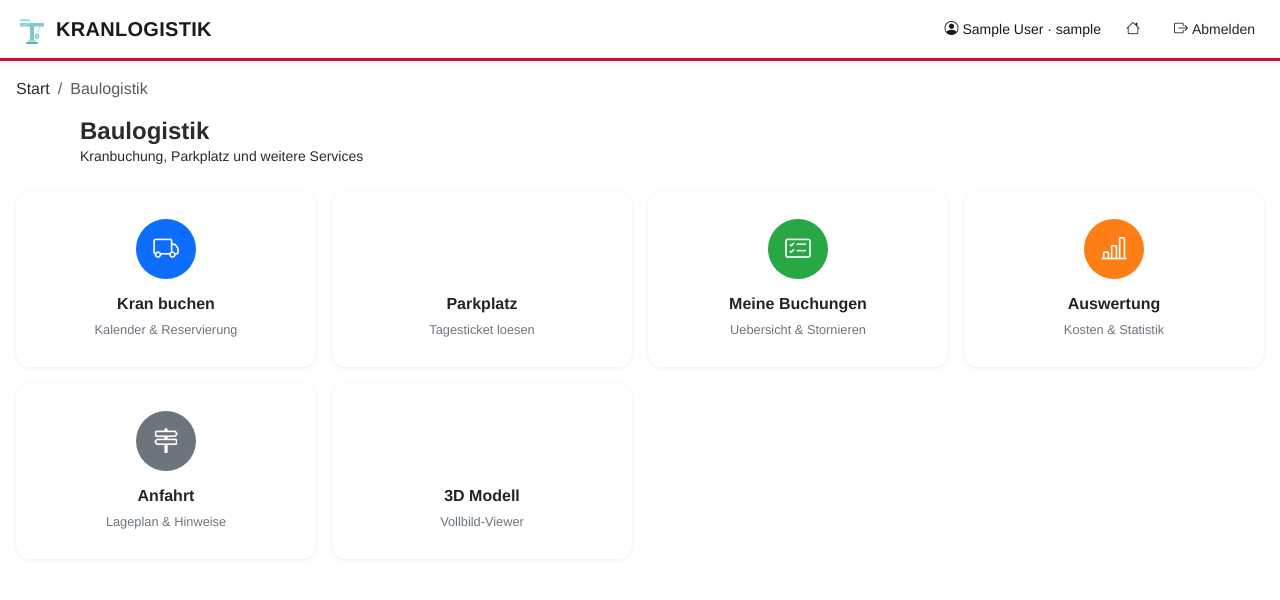
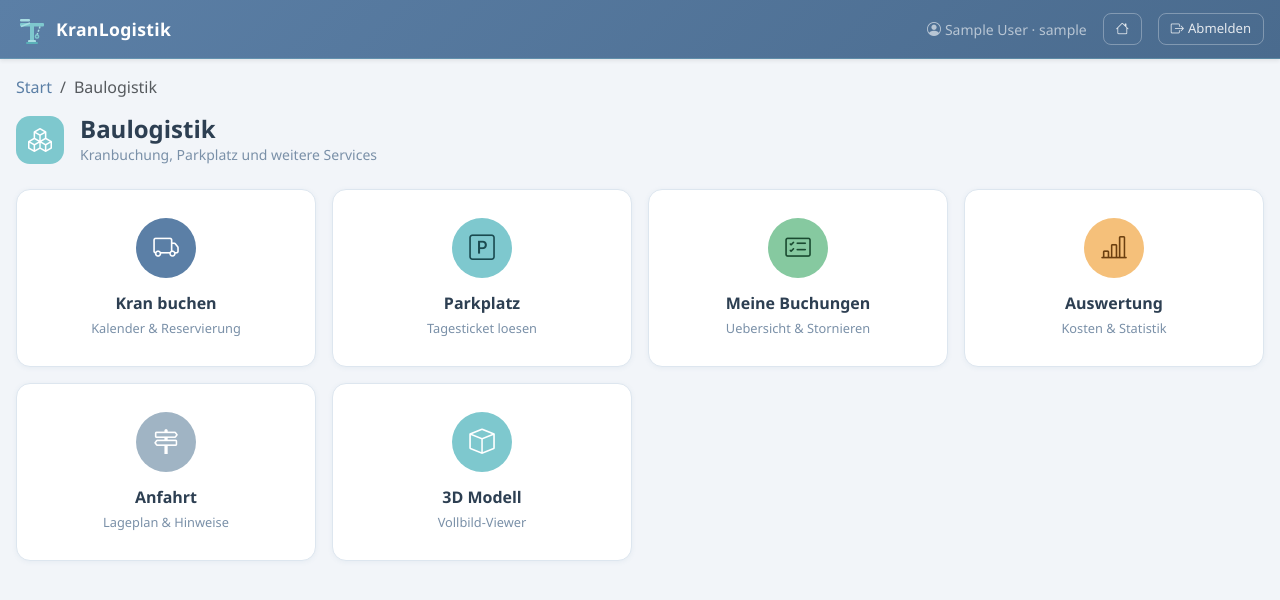
Before and after one commit to Jamas1414/kranlogistik, a Flask app: page /baulogistik in a window 1280 px wide. Shown: the top 600 px of the page. Run offline with Flask 3, Linux system fonts and the light colour scheme; the visitor is signed in with stand-in values (Sample User, id 1).

Commit message:
Update static/style.css

```diff
--- a/static/style.css
+++ b/static/style.css
@@ -1,144 +1,184 @@
+/* ============================================================
+   KranLogistik – Pastel Modern Design
+   Palette: Dusty Blue #6b89a5 | Soft Teal #7fc4cb | Sand #f5f0e8
+   ============================================================ */
+
 :root {
-    --bfb-rot: #c8102e;
-    --bfb-rot-dunkel: #a10d25;
-    --bfb-dunkel: #1a1a1a;
+    --kran-primary:  #5b7fa6;
+    --kran-primary2: #4a6b8e;
+    --kran-accent:   #7ec8ce;
+    --kran-accent2:  #5ab0b8;
+    --kran-bg:       #f2f5f9;
+    --kran-card:     #ffffff;
+    --kran-border:   #dde6ef;
+    --kran-text:     #2d3f52;
+    --kran-muted:    #7a90a8;
+    --kran-sand:     #f5f0e8;
 }
 
 body {
-    background-color: #ffffff;
-    color: #2b2b2b;
-    font-family: "Helvetica Neue", Arial, "Segoe UI", sans-serif;
+    background-color: var(--kran-bg);
+    color: var(--kran-text);
+    font-family: 'Segoe UI', system-ui, -apple-system, sans-serif;
 }
 
-/* Navbar im klaren, hellen BfB-Look */
-.navbar {
-    background-color: #ffffff !important;
-    border-bottom: 3px solid var(--bfb-rot);
+/* ── Navbar ── */
+.kran-navbar {
+    background: linear-gradient(135deg, #5b7fa6 0%, #4a6b8e 100%);
+    border-bottom: 1px solid rgba(126,200,206,0.3);
 }
-.navbar .navbar-brand,
-.navbar .nav-link,
-.navbar .navbar-text {
-    color: var(--bfb-dunkel) !important;
+
+.kran-navbar .navbar-brand {
+    color: #ffffff;
+    font-size: 1.1rem;
+    letter-spacing: 0.3px;
 }
-.navbar .nav-link.active {
-    color: var(--bfb-rot) !important;
+
+.kran-btn-outline {
+    border: 1px solid rgba(255,255,255,0.3);
+    color: rgba(255,255,255,0.85);
+    background: transparent;
+    border-radius: 8px;
+    font-size: 0.82rem;
+    padding: 5px 12px;
+    transition: all 0.15s;
+}
+
+.kran-btn-outline:hover {
+    border-color: rgba(255,255,255,0.7);
+    color: #ffffff;
+    background: rgba(255,255,255,0.12);
+}
+
+.kran-btn-active {
+    background: rgba(255,255,255,0.2);
+    border: 1px solid rgba(255,255,255,0.5);
+    color: #ffffff;
+    border-radius: 8px;
+    font-size: 0.82rem;
+    padding: 5px 12px;
     font-weight: 600;
 }
-.navbar-toggler {
-    border-color: rgba(0,0,0,0.15);
-}
-.navbar-toggler-icon {
-    filter: invert(1);
+
+/* ── Cards ── */
+.card {
+    border: 1px solid var(--kran-border);
+    border-radius: 14px;
+    box-shadow: 0 1px 5px rgba(91,127,166,0.07);
 }
 
-.navbar-brand {
-    letter-spacing: 0.5px;
-    font-weight: 700;
-    text-transform: uppercase;
+.card-header {
+    background: #ffffff;
+    border-bottom: 1px solid var(--kran-border);
+    font-weight: 600;
+    border-radius: 14px 14px 0 0 !important;
+    color: var(--kran-text);
 }
 
-/* Karten */
-.card {
-    border: none;
-    border-radius: 0.5rem;
-    box-shadow: 0 1px 4px rgba(0,0,0,0.08);
-}
-
-/* Akzentfarbe Rot statt Orange */
-.list-group-item-warning {
-    background-color: #fdecee;
-    border-left: 4px solid var(--bfb-rot);
-}
-
-.btn-warning,
-.btn-primary {
-    background-color: var(--bfb-rot);
-    border-color: var(--bfb-rot);
+/* ── Buttons ── */
+.btn-danger {
+    background-color: var(--kran-accent);
+    border-color: var(--kran-accent);
     color: #ffffff;
     font-weight: 600;
 }
-.btn-warning:hover,
-.btn-warning:focus,
-.btn-primary:hover,
-.btn-primary:focus {
-    background-color: var(--bfb-rot-dunkel);
-    border-color: var(--bfb-rot-dunkel);
+
+.btn-danger:hover {
+    background-color: var(--kran-accent2);
+    border-color: var(--kran-accent2);
     color: #ffffff;
 }
 
-.btn-outline-light {
-    color: var(--bfb-dunkel);
-    border-color: var(--bfb-dunkel);
+/* ── List groups ── */
+.list-group-item { border-left: 4px solid transparent; }
+.list-group-item-success { border-left-color: #86c9a0; }
+.list-group-item-danger  { border-left-color: var(--kran-accent); }
+.list-group-item-primary { border-left-color: var(--kran-primary); }
+
+/* ── Belegung ── */
+.belegung-zeit { font-size: 1.05rem; font-weight: 600; min-width: 110px; display: inline-block; }
+.belegung-status { font-size: 0.85rem; padding: 0.2rem 0.55rem; border-radius: 999px; font-weight: 600; }
+.belegung-status.frei   { background: #d4ede2; color: #2d6a4a; }
+.belegung-status.belegt { background: #d6e8f5; color: #1a4f72; }
+.belegung-status.eigene { background: #e8e0f5; color: #4a3080; }
+
+/* ── Dashboard tiles (alt) ── */
+.dashboard-tile {
+    display: flex; flex-direction: column; align-items: center;
+    justify-content: center; text-align: center;
+    background: var(--kran-card); border-radius: 14px;
+    box-shadow: 0 1px 5px rgba(91,127,166,0.08);
+    padding: 1.75rem 1rem; height: 100%; color: var(--kran-text);
+    transition: transform 0.15s, box-shadow 0.15s;
+    border: 1px solid var(--kran-border);
 }
-.btn-outline-light:hover {
-    background-color: var(--bfb-dunkel);
-    color: #ffffff;
+.dashboard-tile:hover { transform: translateY(-3px); box-shadow: 0 6px 18px rgba(91,127,166,0.15); color: var(--kran-text); }
+
+.dashboard-icon { width: 60px; height: 60px; border-radius: 50%; display: flex; align-items: center; justify-content: center; font-size: 1.6rem; color: #ffffff; margin-bottom: 0.85rem; }
+.dashboard-icon.bg-red    { background: #f4a7a7; color: #6b2020; }
+.dashboard-icon.bg-blue   { background: var(--kran-primary); }
+.dashboard-icon.bg-green  { background: #86c9a0; color: #1a4a30; }
+.dashboard-icon.bg-orange { background: #f5c07a; color: #6b3f10; }
+.dashboard-icon.bg-grey   { background: #a0b4c4; }
+.dashboard-icon.bg-purple { background: #b5a0d8; color: #2d1a5e; }
+.dashboard-icon.bg-dark   { background: #6b8aa8; }
+.dashboard-icon.bg-teal   { background: var(--kran-accent); color: #1a4a50; }
+
+.dashboard-label { font-weight: 600; margin-bottom: 0.2rem; }
+.dashboard-sub   { font-size: 0.8rem; color: var(--kran-muted); }
+
+/* ── Compact dash-tiles ── */
+.dash-tile {
+    display: flex; flex-direction: column; align-items: center;
+    justify-content: center; text-align: center;
+    background: var(--kran-card); border-radius: 12px;
+    box-shadow: 0 1px 4px rgba(91,127,166,0.07);
+    border: 1px solid var(--kran-border);
+    padding: 1rem 0.5rem; height: 100%; color: var(--kran-text);
+    transition: transform 0.15s, box-shadow 0.15s, border-color 0.15s;
 }
+.dash-tile:hover { transform: translateY(-2px); box-shadow: 0 5px 16px rgba(91,127,166,0.14); color: var(--kran-text); border-color: var(--kran-accent); }
 
-a {
-    color: var(--bfb-rot);
+.dash-icon { width: 46px; height: 46px; border-radius: 50%; display: flex; align-items: center; justify-content: center; font-size: 1.3rem; color: #ffffff; margin-bottom: 0.6rem; }
+.dash-icon.bg-red    { background: #f4a7a7; color: #6b2020; }
+.dash-icon.bg-blue   { background: var(--kran-primary); }
+.dash-icon.bg-green  { background: #86c9a0; color: #1a4a30; }
+.dash-icon.bg-orange { background: #f5c07a; color: #6b3f10; }
+.dash-icon.bg-grey   { background: #a0b4c4; }
+.dash-icon.bg-purple { background: #b5a0d8; color: #2d1a5e; }
+.dash-icon.bg-dark   { background: #6b8aa8; }
+.dash-icon.bg-teal   { background: var(--kran-accent); color: #1a4a50; }
+
+.dash-label { font-weight: 600; font-size: 0.82rem; margin-bottom: 0.15rem; line-height: 1.2; }
+.dash-sub   { font-size: 0.7rem; color: var(--kran-muted); line-height: 1.2; }
+
+/* ── Grosse Hauptbuttons ── */
+.haupt-btn {
+    border: 2px solid var(--kran-border);
+    background: var(--kran-card);
+    color: var(--kran-muted);
+    border-radius: 14px;
+    font-size: 0.9rem;
+    transition: all 0.18s ease;
+    cursor: pointer;
+    min-height: 110px;
 }
-a:hover {
-    color: var(--bfb-rot-dunkel);
-}
+.haupt-btn:hover { border-color: var(--kran-accent); color: var(--kran-accent2); background: #eef8f9; transform: translateY(-2px); box-shadow: 0 4px 14px rgba(126,200,206,0.2); }
+.haupt-btn-aktiv { border-color: var(--kran-accent) !important; background: var(--kran-accent) !important; color: #ffffff !important; box-shadow: 0 4px 16px rgba(126,200,206,0.35); }
 
-.badge.bg-warning {
-    background-color: var(--bfb-rot) !important;
-    color: #ffffff !important;
-}
+/* ── Stat-Boxen ── */
+.stat-box   { background: var(--kran-bg); border-radius: 10px; padding: 10px 12px; }
+.stat-label { font-size: 0.7rem; color: var(--kran-muted); font-weight: 600; text-transform: uppercase; letter-spacing: 0.4px; margin-bottom: 4px; }
+.stat-value { font-size: 1.15rem; font-weight: 700; color: var(--kran-text); line-height: 1.2; }
+.stat-sub   { font-size: 0.7rem; color: #a0b4c4; margin-top: 1px; }
 
-footer {
-    border-top: 1px solid #eee;
-    margin-top: 2rem;
-}
-/* Dashboard */
-.dashboard-tile {
-    display: flex;
-    flex-direction: column;
-    align-items: center;
-    justify-content: center;
-    text-align: center;
-    background-color: #ffffff;
-    border-radius: 14px;
-    box-shadow: 0 1px 4px rgba(0, 0, 0, 0.08);
-    padding: 1.75rem 1rem;
-    height: 100%;
-    color: #212529;
-    transition: transform 0.15s ease, box-shadow 0.15s ease;
-}
+/* ── User Avatar ── */
+.user-avatar { width: 48px; height: 48px; border-radius: 50%; background: var(--kran-primary); color: #ffffff; display: flex; align-items: center; justify-content: center; font-size: 1.25rem; font-weight: 700; flex-shrink: 0; }
 
-.dashboard-tile:hover {
-    transform: translateY(-3px);
-    box-shadow: 0 6px 16px rgba(0, 0, 0, 0.12);
-    color: #212529;
-}
+/* ── Kategorie-Buttons (compat) ── */
+.kategorie-btn { border: 2px solid var(--kran-border); background: var(--kran-card); color: var(--kran-muted); border-radius: 10px; padding: 10px 12px; font-size: 0.875rem; font-weight: 600; transition: all 0.18s ease; cursor: pointer; }
+.kategorie-btn:hover { border-color: var(--kran-accent); color: var(--kran-accent2); background: #eef8f9; }
+.kategorie-btn-active { border-color: var(--kran-accent) !important; background: var(--kran-accent) !important; color: #ffffff !important; }
 
-.dashboard-icon {
-    width: 60px;
-    height: 60px;
-    border-radius: 50%;
-    display: flex;
-    align-items: center;
-    justify-content: center;
-    font-size: 1.6rem;
-    color: #ffffff;
-    margin-bottom: 0.85rem;
-}
-
-.dashboard-icon.bg-red { background-color: #c8102e; }
-.dashboard-icon.bg-blue { background-color: #0d6efd; }
-.dashboard-icon.bg-green { background-color: #28a745; }
-.dashboard-icon.bg-orange { background-color: #fd7e14; }
-.dashboard-icon.bg-grey { background-color: #6c757d; }
-.dashboard-icon.bg-purple { background-color: #6f42c1; }
-.dashboard-icon.bg-dark { background-color: #343a40; }
-
-.dashboard-label {
-    font-weight: 600;
-    margin-bottom: 0.2rem;
-}
-
-.dashboard-sub {
-    font-size: 0.8rem;
-    color: #6c757d;
-}
+/* ── BfB Badge (compat) ── */
+.bfb-badge { background: var(--kran-accent); color: #ffffff; border-radius: 6px; padding: 2px 8px; font-size: 0.85rem; font-weight: 800; letter-spacing: 0.5px; }
```
